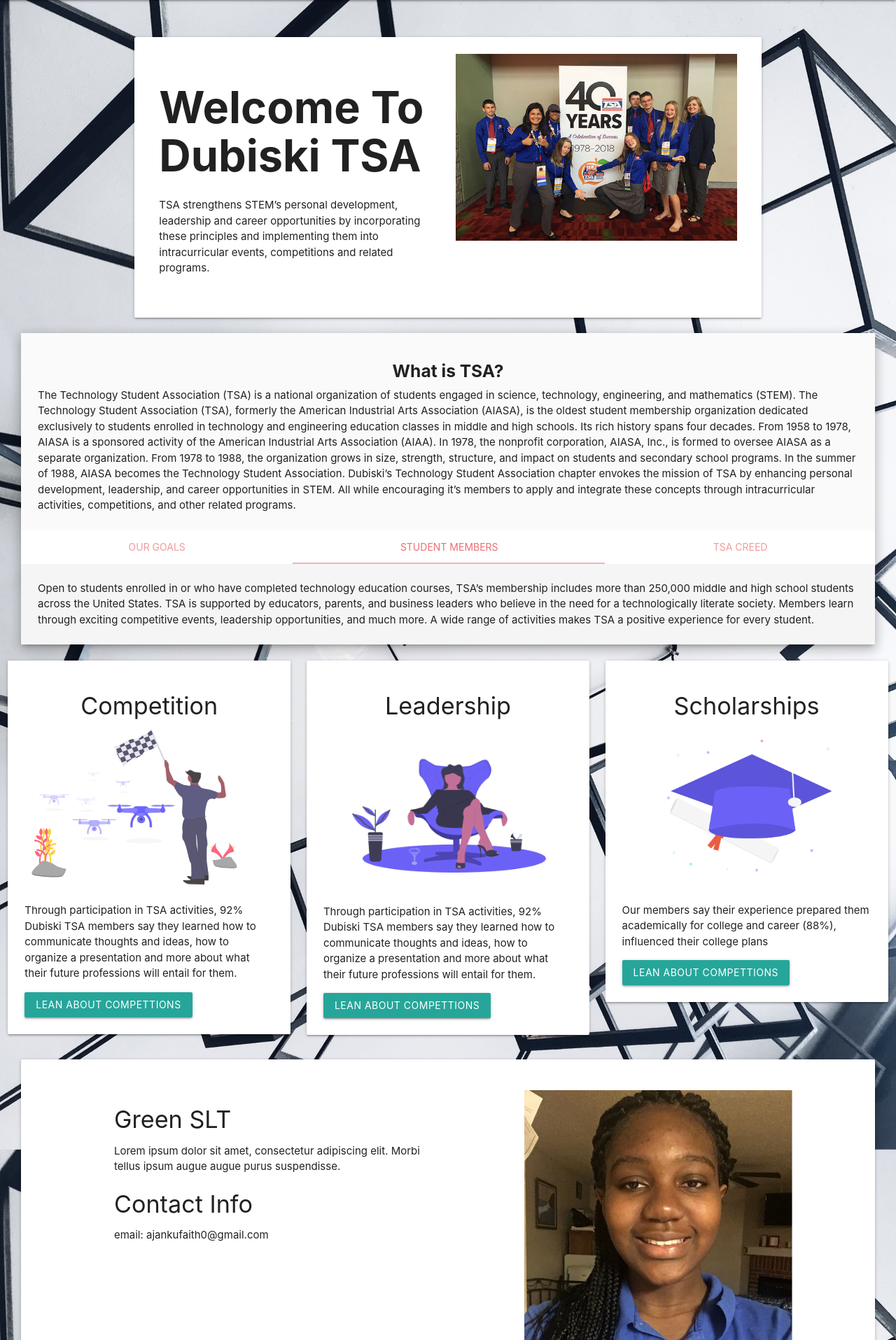
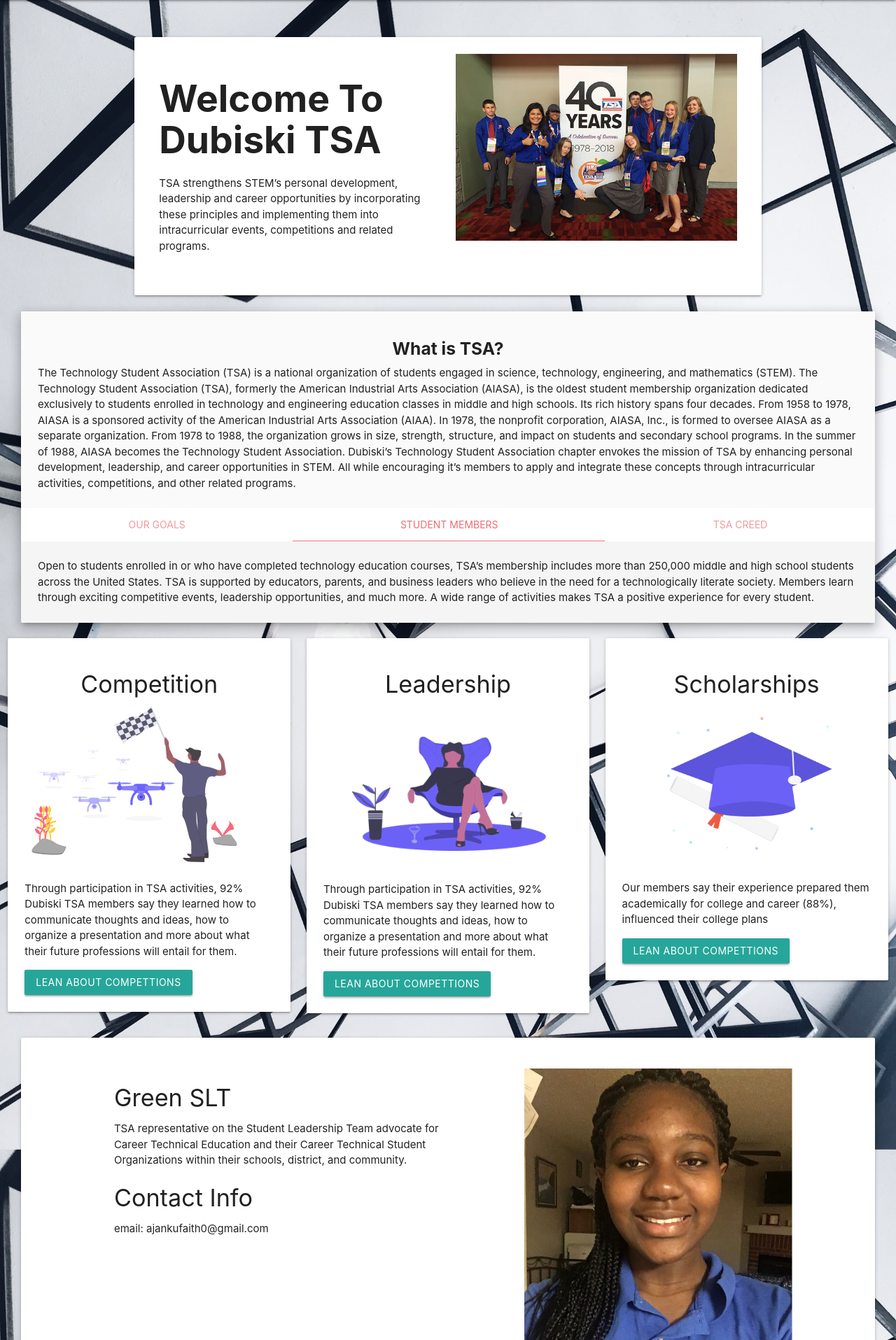
Before and after one commit to fastfists/TSAZone, a Flask app: page / in a window 1280 px wide. Shown: the part 64-1979 px from the top of the page at 70% size. Run offline with Flask 2, Linux system fonts and the light colour scheme.

Commit message:
SLT described

```diff
--- a/templates/home.html
+++ b/templates/home.html
@@ -9,7 +9,7 @@
         <div class="card-panel">
             <div class="row">
                 <div class="col s6">
-                    <h1><b>Welcome To Dubiski TSA</b></h1>
+                    <h2><b>Welcome To Dubiski TSA</b></h2>
                     <p>
                         TSA strengthens STEM’s personal development, leadership and career opportunities by
                         incorporating
@@ -182,8 +182,8 @@
                     <img src="/static/images/officers/faith.png">
                     <div class="officerName">
                         <h4>Green SLT</h2>
-                        <p>Lorem ipsum dolor sit amet, consectetur adipiscing elit. Morbi tellus ipsum augue augue purus
-                            suspendisse.
+                        <p>TSA representative on the Student Leadership Team advocate for Career Technical Education and their
+                            Career Technical Student Organizations within their schools, district, and community.
                         </p>
                     </div>
                     <div class="contactArea">
@@ -215,8 +215,8 @@
                     <img src="/static/images/officers/SLTG.png">
                     <div class="officerName">
                         <h4>Gold SLT</h4>
-                        <p>Lorem ipsum dolor sit amet, consectetur adipiscing elit. Morbi tellus ipsum augue augue purus
-                            suspendisse.
+                        <p>TSA representative on the Student Leadership Team advocate for Career Technical Education and their Career Technical
+                            Student Organizations within their schools, district, and community.
                         </p>
                     </div>
                     <div class="contactArea">
```
